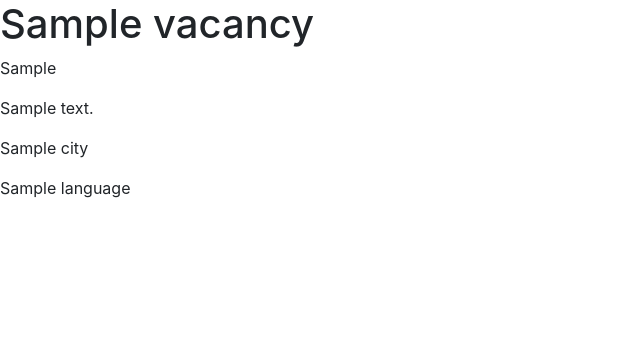
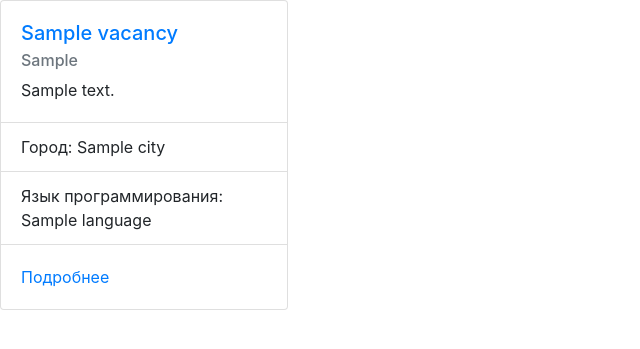
Before and after one commit to NehvedovichVlad/scraping_service, a Django app: page / in a window 1280 px wide. Shown: the top 349 px of the page, without its empty margins (0-640 px from the left). Run offline with Django 3.2, Linux system fonts and the light colour scheme; tables that the repository leaves empty hold one stand-in row (values such as "Sample post").

Commit message:
card vacancy

```diff
--- a/src/scraping/templates/scraping/home.html
+++ b/src/scraping/templates/scraping/home.html
@@ -1,35 +1,25 @@
-<!doctype html>
-<html lang="en">
-  <head>
-    <!-- Required meta tags -->
-    <meta charset="utf-8">
-    <meta name="viewport" content="width=device-width, initial-scale=1, shrink-to-fit=no">
+{% extends "base.html" %}
 
-    <!-- Bootstrap CSS -->
-    <link rel="stylesheet" href="https://cdn.jsdelivr.net/npm/bootstrap@4.5.3/dist/css/bootstrap.min.css" integrity="sha384-TX8t27EcRE3e/ihU7zmQxVncDAy5uIKz4rEkgIXeMed4M0jlfIDPvg6uqKI2xXr2" crossorigin="anonymous">
+{% block title %}Главная страница{% endblock %}
 
-    <title>Hello, world!</title>
-  </head>
-  <body>
-  {% for object in object_list %}
-    <h1>{{object.title}}</h1>
-    <p>{{object.company}}</p>
-      <p>{{object.description}}</p>
-    <p>{{object.city}}</p>
-      <p>{{object.language}}</p>
+{% block vacancy %}
 
-  {% endfor %}
+{% for obj in object_list %}
+<div class="card" style="width: 18rem;">
+  <div class="card-body">
+    <h5 class="card-title"><a href="{{obj.url}}">{{obj.title}}</a></h5>
+    <h6 class="card-subtitle mb-2 text-muted">{{obj.company}}</h6>
+    <p class="card-text">{{obj.description}}</p>
+  </div>
+  <ul class="list-group list-group-flush">
+    <li class="list-group-item">Город: {{obj.city}}</li>
+    <li class="list-group-item">Язык программирования: {{obj.language}}</li>
+  </ul>
+  <div class="card-body">
+    <a href="{{obj.url}}" class="card-link">Подробнее</a>
+  </div>
+</div>
 
-    <!-- Optional JavaScript; choose one of the two! -->
+{% endfor %}
 
-    <!-- Option 1: jQuery and Bootstrap Bundle (includes Popper) -->
-    <script src="https://code.jquery.com/jquery-3.5.1.slim.min.js" integrity="sha384-DfXdz2htPH0lsSSs5nCTpuj/zy4C+OGpamoFVy38MVBnE+IbbVYUew+OrCXaRkfj" crossorigin="anonymous"></script>
-    <script src="https://cdn.jsdelivr.net/npm/bootstrap@4.5.3/dist/js/bootstrap.bundle.min.js" integrity="sha384-ho+j7jyWK8fNQe+A12Hb8AhRq26LrZ/JpcUGGOn+Y7RsweNrtN/tE3MoK7ZeZDyx" crossorigin="anonymous"></script>
-
-    <!-- Option 2: jQuery, Popper.js, and Bootstrap JS
-    <script src="https://code.jquery.com/jquery-3.5.1.slim.min.js" integrity="sha384-DfXdz2htPH0lsSSs5nCTpuj/zy4C+OGpamoFVy38MVBnE+IbbVYUew+OrCXaRkfj" crossorigin="anonymous"></script>
-    <script src="https://cdn.jsdelivr.net/npm/popper.js@1.16.1/dist/umd/popper.min.js" integrity="sha384-9/reFTGAW83EW2RDu2S0VKaIzap3H66lZH81PoYlFhbGU+6BZp6G7niu735Sk7lN" crossorigin="anonymous"></script>
-    <script src="https://cdn.jsdelivr.net/npm/bootstrap@4.5.3/dist/js/bootstrap.min.js" integrity="sha384-w1Q4orYjBQndcko6MimVbzY0tgp4pWB4lZ7lr30WKz0vr/aWKhXdBNmNb5D92v7s" crossorigin="anonymous"></script>
-    -->
-  </body>
-</html>
+{% endblock %}
--- /dev/null
+++ b/src/templates/base.html
@@ -0,0 +1,25 @@
+<!doctype html>
+<html lang="en">
+<head>
+   <!-- Required meta tags -->
+   <meta charset="utf-8">
+   <meta name="viewport" content="width=device-width, initial-scale=1, shrink-to-fit=no">
+
+   <!-- Bootstrap CSS -->
+   <link rel="stylesheet" href="https://cdn.jsdelivr.net/npm/bootstrap@4.5.3/dist/css/bootstrap.min.css" integrity="sha384-TX8t27EcRE3e/ihU7zmQxVncDAy5uIKz4rEkgIXeMed4M0jlfIDPvg6uqKI2xXr2" crossorigin="anonymous">
+
+   <title>{% block title %}{% endblock %}</title>
+</head>
+  <body>
+  {% block vacancy %} {% endblock %}
+
+    <script src="https://code.jquery.com/jquery-3.5.1.slim.min.js" integrity="sha384-DfXdz2htPH0lsSSs5nCTpuj/zy4C+OGpamoFVy38MVBnE+IbbVYUew+OrCXaRkfj" crossorigin="anonymous"></script>
+    <script src="https://cdn.jsdelivr.net/npm/bootstrap@4.5.3/dist/js/bootstrap.bundle.min.js" integrity="sha384-ho+j7jyWK8fNQe+A12Hb8AhRq26LrZ/JpcUGGOn+Y7RsweNrtN/tE3MoK7ZeZDyx" crossorigin="anonymous"></script>
+
+    <!-- Option 2: jQuery, Popper.js, and Bootstrap JS
+    <script src="https://code.jquery.com/jquery-3.5.1.slim.min.js" integrity="sha384-DfXdz2htPH0lsSSs5nCTpuj/zy4C+OGpamoFVy38MVBnE+IbbVYUew+OrCXaRkfj" crossorigin="anonymous"></script>
+    <script src="https://cdn.jsdelivr.net/npm/popper.js@1.16.1/dist/umd/popper.min.js" integrity="sha384-9/reFTGAW83EW2RDu2S0VKaIzap3H66lZH81PoYlFhbGU+6BZp6G7niu735Sk7lN" crossorigin="anonymous"></script>
+    <script src="https://cdn.jsdelivr.net/npm/bootstrap@4.5.3/dist/js/bootstrap.min.js" integrity="sha384-w1Q4orYjBQndcko6MimVbzY0tgp4pWB4lZ7lr30WKz0vr/aWKhXdBNmNb5D92v7s" crossorigin="anonymous"></script>
+    -->
+  </body>
+</html>
```
